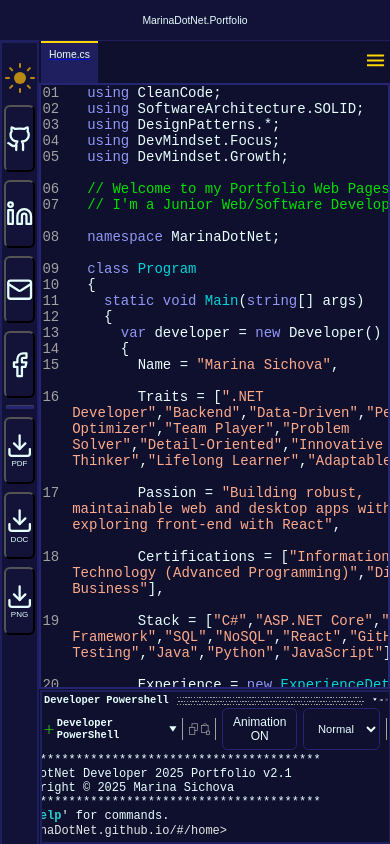
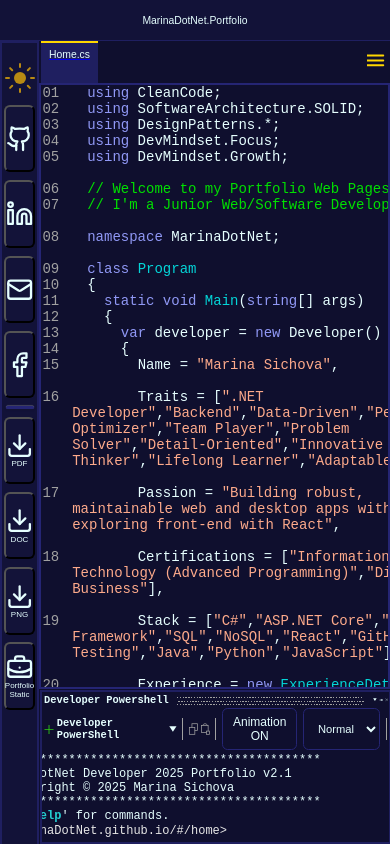
Before and after one commit to MarinaDotNet/marinadotnet.github.io, a React (Vite) app: page /projects in a window 390 px wide. Built offline with nearby package versions, Linux system fonts and the light colour scheme.

Commit message:
updated: DesktopLayout.jsx and MobileLayout.jsx added button to visit Static Portfolio.

```diff
--- a/src/components/desktopLayoutComponents/PageContentRightSide.jsx
+++ b/src/components/desktopLayoutComponents/PageContentRightSide.jsx
@@ -112,6 +112,13 @@ export default function PageContentRightSide(){
                         <li><hr className="line" /></li>
                     </ul>
                 </Accordion>
+
+                <Accordion title="Visit My Portfolios" status={true}>
+                    <ul className="accordion-list-prop"> {/**v2-accordion-list */}
+                        <li><a href="https://marinadotnet.github.io/static" visit title="Look at my simple/static Portfolio">Static Portfolio</a></li>
+                        <li><hr className="line" /></li>
+                    </ul>
+                </Accordion>
             </div>
         {/**panel-sidebar-right end */}
         </div>
--- a/src/components/mobileLaoyoutComponents/SideBar.jsx
+++ b/src/components/mobileLaoyoutComponents/SideBar.jsx
@@ -3,7 +3,7 @@ import DarkThemeIcon from "../jointLayoutComponents/DarkThemeIcon";
 import {ThemeContext} from "../jointLayoutComponents/ThemeContext";
 import {useContext} from "react";
 
-import {Download, Github, Linkedin, Mail, Facebook} from "lucide-react";
+import {Download, Github, Linkedin, Mail, Facebook, BriefcaseBusiness} from "lucide-react";
 
 export default function SideBar(){
     const {theme, toggleTheme} = useContext(ThemeContext);
@@ -91,6 +91,17 @@ export default function SideBar(){
                 </button>
             </div>
 
+            <div className="download-wrapper">
+                <button
+                className="download-btn"
+                title="Look at my simple/static Portfolio "
+                onClick={() => {window.open("https://marinadotnet.github.io/static", "_blank");}}
+                >
+                    <BriefcaseBusiness className="icon" />
+                    <span>Portfolio Static</span>
+                </button>
+            </div>
+
         </div>
     );
 }
```
